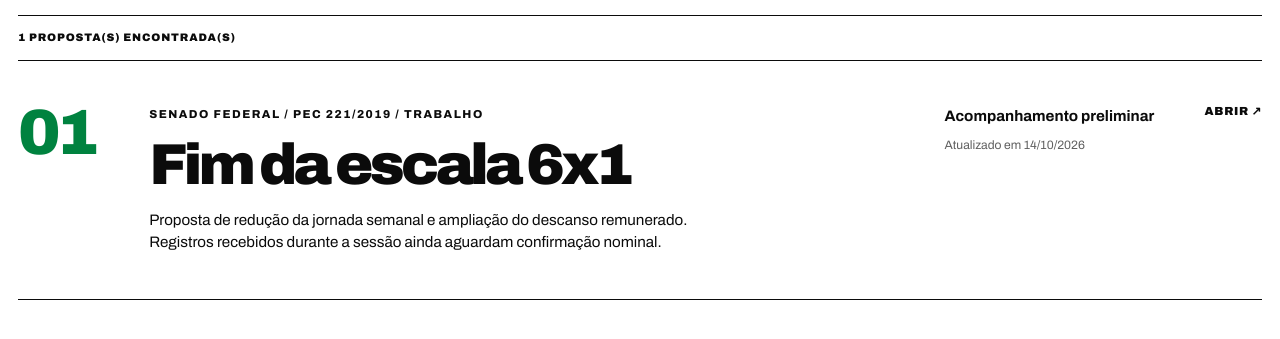
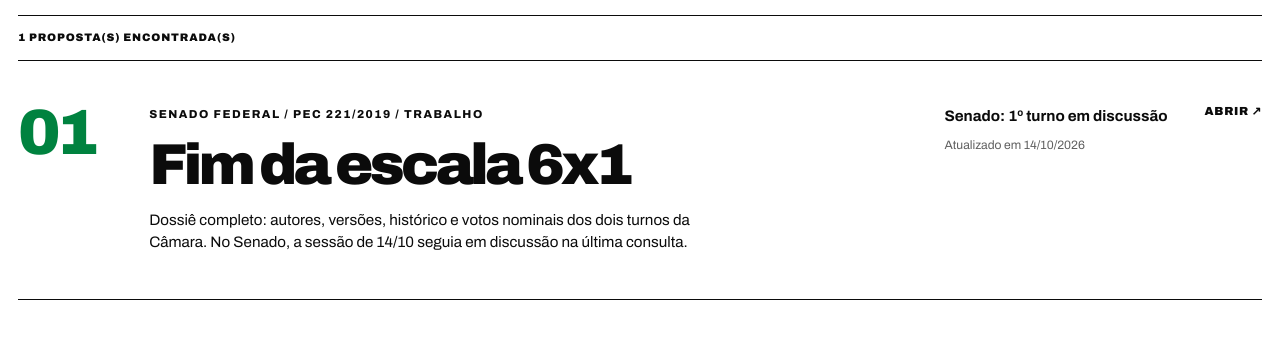
Before and after one commit to leorruas/senadores-deputados, a Jekyll site: the page built from votacoes/index.html, in a window 1280 px wide. Shown: the part 892-1231 px from the top of the page. Built offline with Jekyll 4.4.1, drawn with Linux system fonts in a browser that asks for light colours.

```diff
--- a/votacoes/index.html
+++ b/votacoes/index.html
@@ -8,8 +8,8 @@
     proposicao: "PEC 221/2019"
     casa: "Senado Federal"
     tema: "Trabalho"
-    situacao: "Acompanhamento preliminar"
-    resumo: "Proposta de redução da jornada semanal e ampliação do descanso remunerado. Registros recebidos durante a sessão ainda aguardam confirmação nominal."
+    situacao: "Senado: 1º turno em discussão"
+    resumo: "Dossiê completo: autores, versões, histórico e votos nominais dos dois turnos da Câmara. No Senado, a sessão de 14/10 seguia em discussão na última consulta."
     atualizado: "2026-10-14"
     url: "/votacoes/pec-221-2019/"
 ---
```
